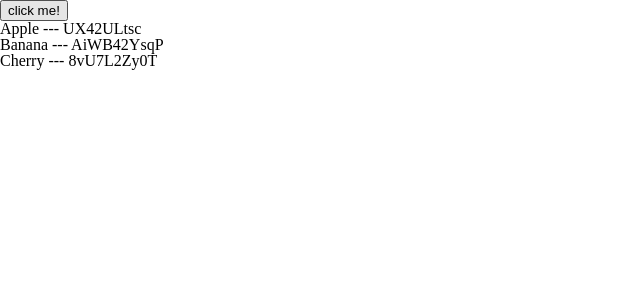
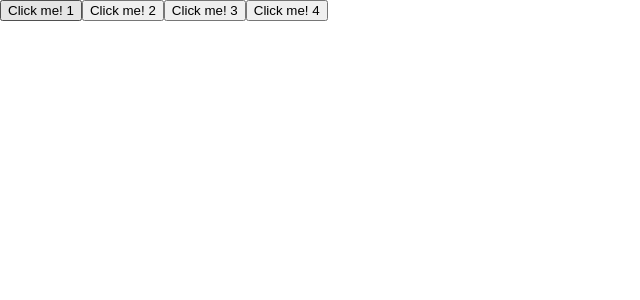
Before and after one commit to miss-gif/vue3-lifecycle, a Vue app: page / in a window 1280 px wide. Shown: the top 300 px of the page, without its empty margins (0-640 px from the left). Built offline with nearby package versions, Linux system fonts and the light colour scheme.

Commit message:
이벤트 핸들링

```diff
--- a/src/App.vue
+++ b/src/App.vue
@@ -1,32 +1,24 @@
 <template>
-  <button @click="handler">click me!</button>
-  <ul>
-    <li v-for="{ id, name } in newFriuits" :key="id">
-      {{ name }} --- {{ id }}
-    </li>
-  </ul>
+  <button @click="handler">Click me! 1</button>
+  <button @click="handler('hi')">Click me! 2</button>
+  <button @click="handler('what')">Click me! 3</button>
+  <button @click="handler('ai', $event)">Click me! 4</button>
 </template>
 
 <script>
-import shortid from "shortid";
-
 export default {
-  data() {
-    return {
-      fruits: ["Apple", "Banana", "Cherry"],
-    };
-  },
-  computed: {
-    newFriuits() {
-      return this.fruits.map((fruit) => ({
-        id: shortid.generate(),
-        name: fruit,
-      }));
+  methods: {
+    handler(event) {
+      console.log(event);
+      console.log(event.target);
+      console.log(event.target.textContent);
     },
-  },
-  methods: {
-    handler() {
-      this.fruits.push("Orange");
+    handler(msg) {
+      console.log(msg);
+    },
+    handler(msg, event) {
+      console.log(msg);
+      console.log(event);
     },
   },
 };
```
